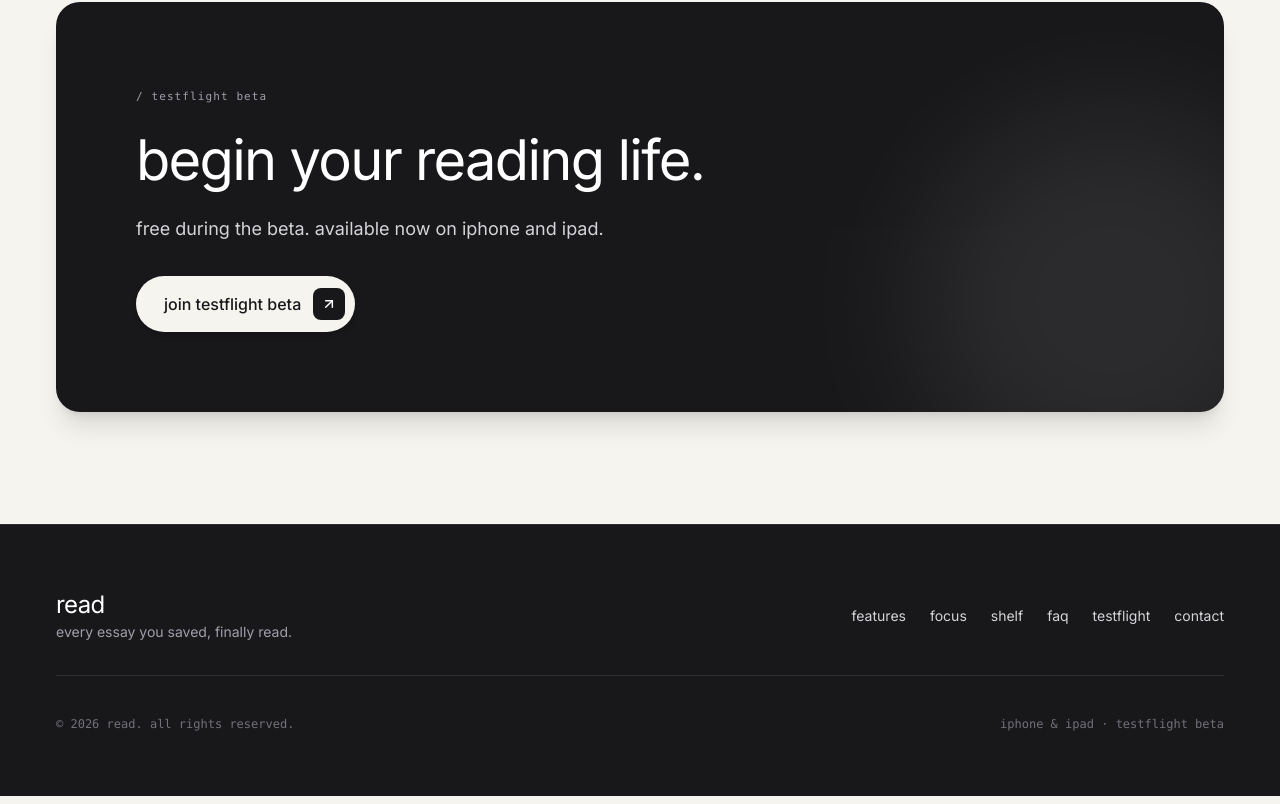
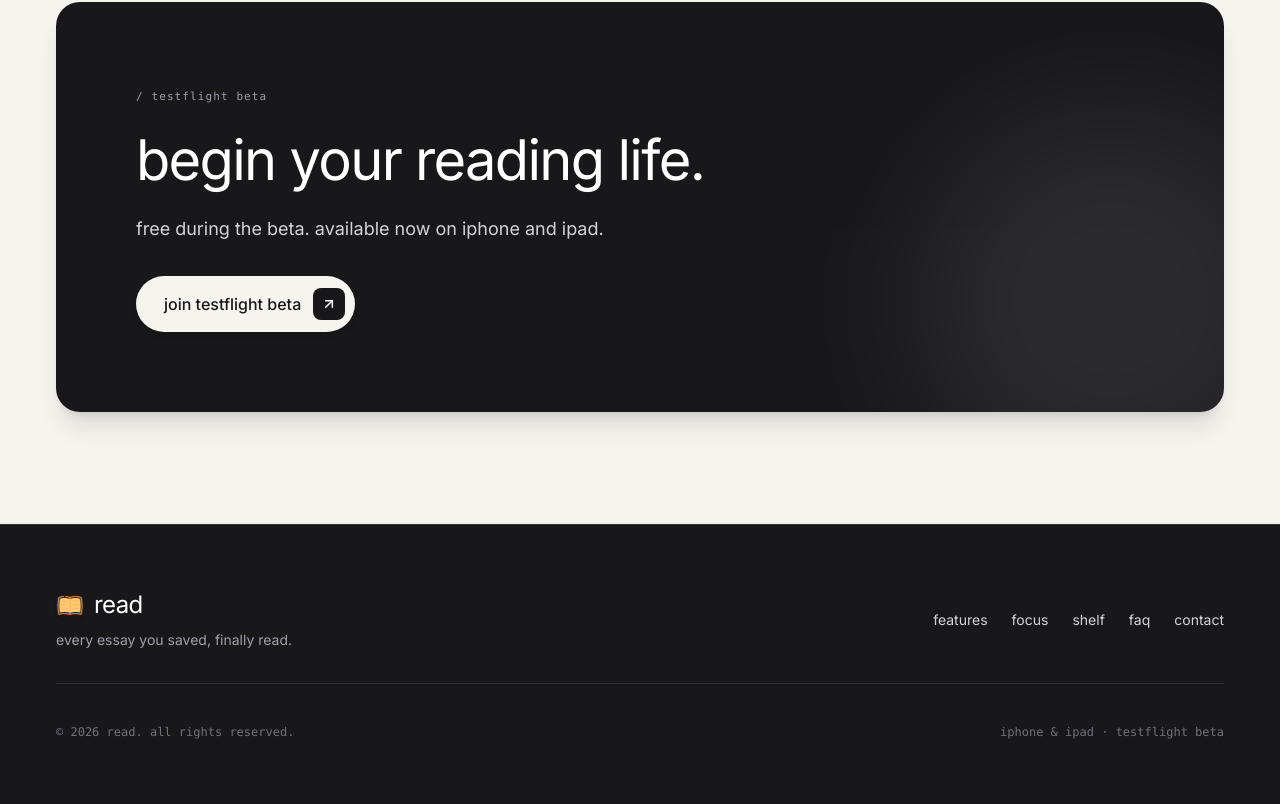
Before and after one commit to notcodesid/read-web, a Next.js app: page / in a window 1280 px wide. Shown: the part 3837-4641 px from the top of the page. Built offline with nearby package versions, Linux system fonts and the light colour scheme.

Commit message:
update footer brand logo

```diff
--- a/components/Footer.tsx
+++ b/components/Footer.tsx
@@ -2,6 +2,7 @@
 
 import React from "react";
 import Link from "next/link";
+import Image from "next/image";
 
 export default function Footer() {
   const links = [
@@ -9,7 +10,6 @@ export default function Footer() {
     { label: "Focus", href: "#focus" },
     { label: "Shelf", href: "#shelf" },
     { label: "FAQ", href: "#faq" },
-    { label: "TestFlight", href: "https://testflight.apple.com/join/cmbsq8e5", external: true },
     { label: "Contact", href: "mailto:notcodesid@gmail.com" },
   ];
 
@@ -21,9 +21,16 @@ export default function Footer() {
           <div className="space-y-2">
             <Link
               href="/"
-              className="text-white text-2xl tracking-tight font-normal select-none"
+              className="text-white text-2xl tracking-tight font-normal select-none flex items-center gap-2.5 hover:opacity-90 transition-opacity"
             >
-              Read
+              <Image
+                src="/icon.png"
+                alt="Read"
+                width={28}
+                height={28}
+                className="w-7 h-7 rounded-lg object-contain select-none shadow-sm"
+              />
+              <span>read</span>
             </Link>
             <p className="text-zinc-400 text-sm max-w-md leading-relaxed font-normal">
               Every essay you saved, finally read.
@@ -36,7 +43,6 @@ export default function Footer() {
               <a
                 key={link.label}
                 href={link.href}
-                {...(link.external ? { target: "_blank", rel: "noreferrer" } : {})}
                 className="hover:text-white transition-colors"
               >
                 {link.label}
```
